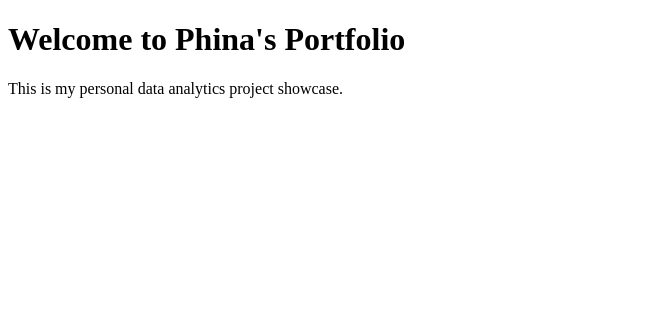
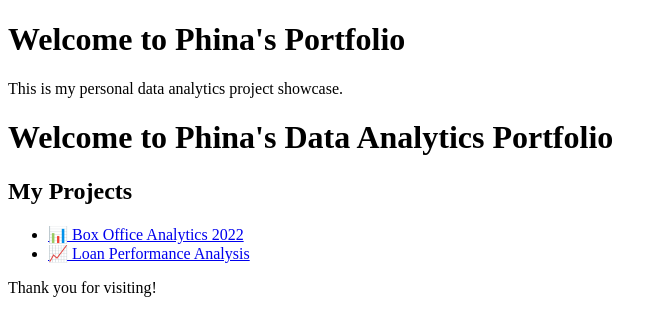
Before and after one commit to Winnie-Chukwu/Winnie-Chukwu.github.io, a plain HTML site: page index.html in a window 1280 px wide. Shown: the whole page, without its empty margins (0-667 px from the left). Drawn offline with Linux system fonts and the light colour scheme.

Commit message:
Update index.html

```diff
--- a/index.html
+++ b/index.html
@@ -7,4 +7,18 @@
   <h1>Welcome to Phina's Portfolio</h1>
   <p>This is my personal data analytics project showcase.</p>
 </body>
+<h1>Welcome to Phina's Data Analytics Portfolio</h1>
+
+    <h2>My Projects</h2>
+    <ul>
+        <li>
+            <a href="projects/box-office-analytics-2022/description.html">📊 Box Office Analytics 2022</a>
+        </li>
+        <li>
+            <a href="projects/loan-performance-analysis/report.html">📈 Loan Performance Analysis</a>
+        </li>
+    </ul>
+
+    <p>Thank you for visiting!</p>
+</body>
 </html>
```
